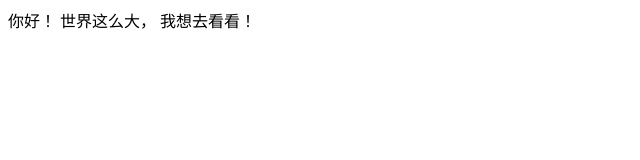
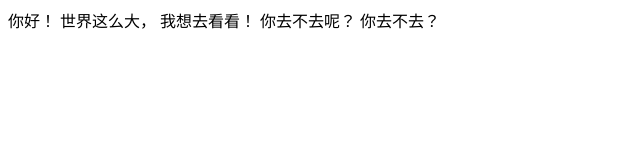
Before and after one commit to sunshine521Git/qbaobei, a plain HTML site: page index.html in a window 1280 px wide. Shown: the whole page, without its empty margins (0-640 px from the left). Drawn offline with Linux system fonts and the light colour scheme.

Commit message:
修改了bug

```diff
--- a/index.html
+++ b/index.html
@@ -8,5 +8,7 @@
 		你好！
 		世界这么大，
 		我想去看看！
+		你去不去呢？
+		你去不去？
 	</body>
 </html>
```
